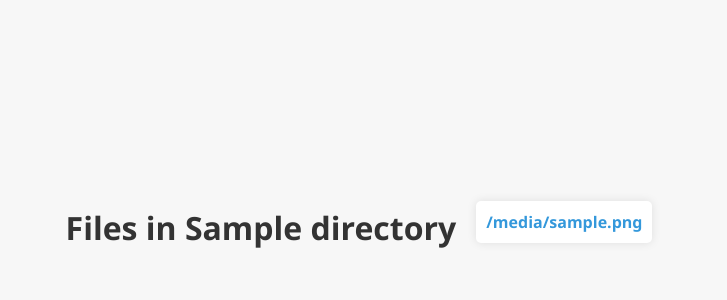
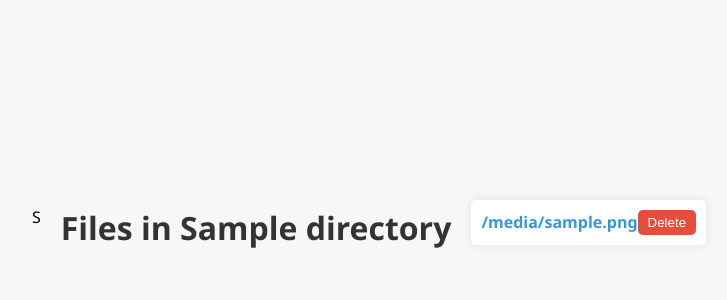
Before and after one commit to TechNinja632/FTP, a Flask app: template templates/file_info.html in a window 1280 px wide. Shown: the part 173-473 px from the top of the page, without its empty margins (271-998 px from the left). Run offline with Flask 3, Linux system fonts and the light colour scheme; the template is opened without the code that fills it: most values are stand-ins (such as "Sample title", 1, 10 or a date in 2020); one stand-in notice (Sample message) is shown.

Commit message:
Update file_info.html

```diff
--- a/templates/file_info.html
+++ b/templates/file_info.html
@@ -33,6 +33,9 @@
             padding: 10px;
             border-radius: 5px;
             box-shadow: 0 0 10px rgba(0, 0, 0, 0.1);
+            display: flex;
+            justify-content: space-between; /* Align items horizontally */
+            align-items: center; /* Align items vertically */
         }
 
         a {
@@ -44,13 +47,60 @@
         a:hover {
             text-decoration: underline;
         }
+
+        .delete-btn {
+            background-color: #e74c3c;
+            color: #fff;
+            padding: 5px 10px;
+            border: none;
+            border-radius: 5px;
+            cursor: pointer;
+        }
+
+        .flash-messages {
+            padding: 10px;
+            margin-bottom: 20px;
+            text-align: center;
+        }
+
+        .flash-messages p {
+            margin: 0;
+            padding: 5px 10px;
+            border-radius: 5px;
+        }
+
+        .flash-messages .success {
+            background-color: #4CAF50;
+            color: #fff;
+        }
+
+        .flash-messages .error {
+            background-color: #e74c3c;
+            color: #fff;
+        }
     </style>
 </head>
 <body>
+    <div class="flash-messages">
+        {% with messages = get_flashed_messages() %}
+            {% if messages %}
+                {% for message in messages %}
+                    <p class="{{ message[1] }}">{{ message[0] }}</p>
+                {% endfor %}
+            {% endif %}
+        {% endwith %}
+    </div>
+
     <h1>Files in {{ directory }}</h1>
     <ul>
-        {% for file in files %}
-        <li><a href="{{ url_for('uploaded_file', filename=file) }}">{{ file }}</a></li>
+        {% for file in files[::-1] %}
+        <!-- Iterate over the reversed list of files -->
+        <li>
+            <a href="{{ url_for('uploaded_file', filename=file) }}">{{ file.split('_')[-1] }}</a>
+            <form action="{{ url_for('delete_file', filename=file) }}" method="post">
+                <button type="submit" class="delete-btn">Delete</button>
+            </form>
+        </li>
         {% endfor %}
     </ul>
 </body>
```
